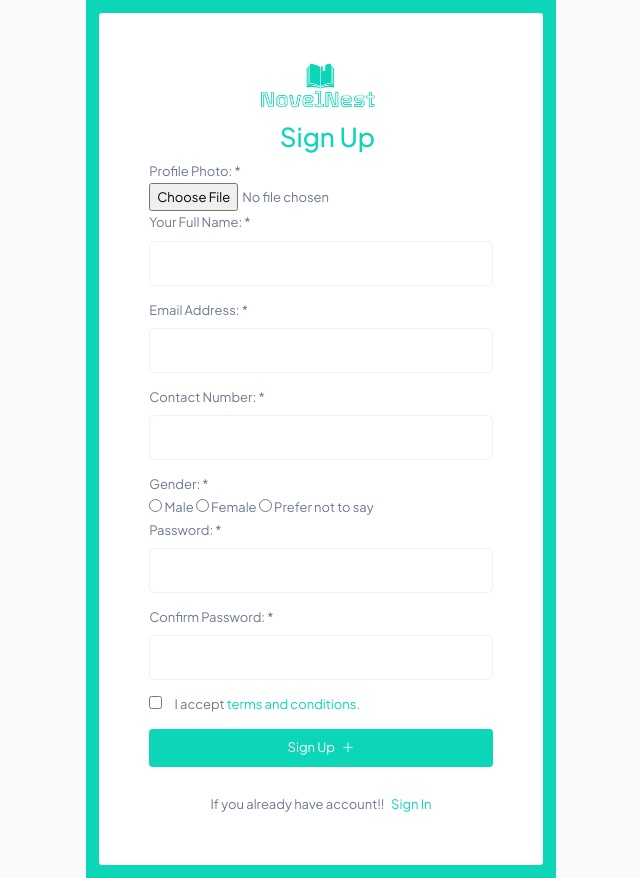
After one commit to husainamaccawala/NovelNest, a PHP site: page /view/signup/signup.php in a window 1280 px wide. The commit adds this page. Shown: the whole page, without its empty margins (319-959 px from the left). Run offline with PHP 8.4, Linux system fonts and the light colour scheme.

Commit message:
add signup form

```diff
--- a/controller/adminController.php
+++ b/controller/adminController.php
@@ -1,4 +1,5 @@
 <?php
+
 session_start();
 require_once('../config/db.php');
 require_once('../model/adminClass.php');
--- a/view/admin/adminSigninForm.php
+++ b/view/admin/adminSigninForm.php
@@ -125,8 +125,7 @@ $baseUrl = '/NovelNest';
                   </a>
                 </div>
                 <h1 class="text-primary reset-pw fw-900 d-flex ms-1 justify-content-center">Sign In</h1>
-                <p class="text-center mb-4 auth-desc">Enter your email address and password to access admin
-                  panel.</p>
+                <p class="text-center mb-4 auth-desc">Enter your email address and password for access.</p>
                   <div id="message"></div>
                   <form id="admin-login-form">
                 <div class="mb-3">
--- /dev/null
+++ b/view/signup/signup.php
@@ -0,0 +1,212 @@
+<?php
+$baseUrl = '/NovelNest';
+?>
+
+
+<!doctype html>
+<html lang="en" data-bs-theme="light" class="theme-fs-sm" dir="ltr">
+
+
+<!-- Mirrored from templates.iqonic.design/booksto-dist/html/auth/sign-in.html by HTTrack Website Copier/3.x [XR&CO'2014], Tue, 10 Dec 2024 11:53:11 GMT -->
+
+<head>
+    <meta charset="UTF-8">
+    <meta name="viewport" content="width=device-width, initial-scale=1.0">
+    <title>Signup Page</title>
+    <script src="https://code.jquery.com/jquery-3.6.0.min.js"></script>
+    <meta name="description"
+        content="Booksto is a revolutionary Bootstrap Admin Dashboard Template and UI Components Library. The Admin Dashboard Template and UI Component features 8 modules.">
+    <meta name="keywords"
+        content="premium, admin, dashboard, template, bootstrap 5, clean ui, Booksto, admin dashboard,responsive dashboard, optimized dashboard, simple auth">
+    <meta name="author" content="Iqonic Design">
+    <meta name="DC.title" content="Booksto Simple | Clinic And Patient Management Dashboard">
+    <!-- Config Options -->
+    <meta name="setting_options" content='{&quot;saveLocal&quot;:&quot;sessionStorage&quot;,&quot;storeKey&quot;:&quot;booksto&quot;,&quot;setting&quot;:{&quot;app_name&quot;:{&quot;value&quot;:&quot;Booksto&quot;},&quot;theme_scheme_direction&quot;:{&quot;value&quot;:&quot;ltr&quot;},&quot;theme_scheme&quot;:{&quot;value&quot;:&quot;light&quot;},&quot;theme_style_appearance&quot;:{&quot;value&quot;:[&quot;theme-default&quot;]},&quot;theme_color&quot;:{&quot;value&quot;:&quot;default&quot;},&quot;theme_transition&quot;:{&quot;value&quot;:&quot;theme-with-animation&quot;},&quot;theme_font_size&quot;:{&quot;value&quot;:&quot;theme-fs-md&quot;},&quot;page_layout&quot;:{&quot;value&quot;:&quot;container-fluid&quot;},&quot;header_navbar&quot;:{&quot;value&quot;:&quot;default&quot;},&quot;header_banner&quot;:{&quot;value&quot;:&quot;default&quot;},&quot;sidebar_color&quot;:{&quot;value&quot;:&quot;sidebar-white&quot;},&quot;card_color&quot;:{&quot;value&quot;:&quot;card-default&quot;},&quot;sidebar_type&quot;:{&quot;value&quot;:[]},&quot;sidebar_menu_style&quot;:{&quot;value&quot;:&quot;text-hover&quot;},&quot;footer&quot;:{&quot;value&quot;:&quot;default&quot;},&quot;body_font_family&quot;:{&quot;value&quot;:null},&quot;heading_font_family&quot;:{&quot;value&quot;:null}}}'>
+    <!-- Google Font Api KEY-->
+    <meta name="google_font_api" content="AIzaSyBG58yNdAjc20_8jAvLNSVi9E4Xhwjau_k">
+    <!-- Favicon -->
+    <link rel="shortcut icon" href="<?= $baseUrl ?>/assets/images/logo-mini.png" />
+
+    <!-- Library / Plugin Css Build -->
+    <link rel="stylesheet" href="<?= $baseUrl ?>/assets/css/core/libs.min.css" />
+
+    <!-- flaticon css -->
+    <link rel="stylesheet" href="<?= $baseUrl ?>/assets/vendor/flaticon/css/flaticon.css" />
+
+    <!-- font-awesome css -->
+    <link rel="stylesheet" href="<?= $baseUrl ?>/assets/vendor/font-awesome/css/font-awesome.min.css" />
+
+
+    <!-- booksto Design System Css -->
+    <link rel="stylesheet" href="<?= $baseUrl ?>/assets/css/booksto.min5438.css?v=1.2.0" />
+
+    <!-- Custom Css -->
+    <link rel="stylesheet" href="<?= $baseUrl ?>/assets/css/custom.min5438.css?v=1.2.0" />
+
+    <!-- RTL Css -->
+    <link rel="stylesheet" href="<?= $baseUrl ?>/assets/css/rtl.min5438.css?v=1.2.0" />
+
+    <!-- Customizer Css -->
+    <link rel="stylesheet" href="<?= $baseUrl ?>/assets/css/customizer.min5438.css?v=1.2.0" />
+
+    <!-- Google Font -->
+    <link rel="preconnect" href="https://fonts.googleapis.com/">
+    <link rel="preconnect" href="https://fonts.gstatic.com/" crossorigin>
+
+
+    <link href="https://fonts.googleapis.com/css2?family=Plus+Jakarta+Sans:wght@200;300;400;500;600;700;800&amp;display=swap"
+        rel="stylesheet">
+
+
+    <link rel="stylesheet" href="<?= $baseUrl ?>/assets/vendor/remixicon/fonts/remixicon.css" />
+
+    <link rel="stylesheet" href="<?= $baseUrl ?>/assets/vendor/dripicons/webfont/webfont.css" />
+
+    <link rel="stylesheet" href="<?= $baseUrl ?>/assets/vendor/ionicons/css/ionicons.min.css" />
+
+    <link rel="stylesheet" href="<?= $baseUrl ?>/assets/vendor/line-awesome/css/line-awesome.min.css" />
+
+    <!-- Phosphor icons  -->
+    <link rel="stylesheet" href="<?= $baseUrl ?>/assets/vendor/phosphor-icons/Fonts/regular/style.css">
+    </link>
+    <link rel="stylesheet" href="<?= $baseUrl ?>/assets/vendor/phosphor-icons/Fonts/duotone/style.css">
+    </link>
+    <link rel="stylesheet" href="<?= $baseUrl ?>/assets/vendor/phosphor-icons/Fonts/fill/style.css">
+    </link>
+    <!--  <script src="/NovelNest/assets/js/ajax/admin.js"></script>  -->
+    <script src="../../assets/js/ajax/admin.js"></script>
+    <script>
+        (function() {
+            const savedTheme = sessionStorage.getItem('booksto');
+
+            if (savedTheme) {
+                const settings = JSON.parse(savedTheme);
+                const themeScheme = settings.setting.theme_scheme.value;
+                document.documentElement.setAttribute('data-bs-theme', themeScheme);
+            }
+        })();
+    </script>
+</head>
+
+<body class=" ">
+
+    <!-- <div id="loading">
+    <div class="loader simple-loader">
+      <div class="loader-body">
+        <img src="/assets/images/loader.gif" alt="loader" class="light-loader img-fluid " width="200">
+      </div>
+    </div>
+  </div> -->
+
+    <div class="wrapper">
+
+        <div class="login-content" >
+            <div class="container">
+                <div class="row d-flex align-items-center justify-content-center vh-100 w-100 m-0">
+                    <div class="col-lg-5 col-md-12 align-self-center bg-primary py-3">
+                        <div class="card p-0 mb-0">
+                            <div class="card-body auth-card">
+                                <div class="logo-img">
+                                    <div class="logo-img">
+                                        <a href="../index-2.html" class="navbar-brand d-flex align-items-center mb-2 justify-content-center">
+                                            <!--Logo start-->
+                                            <div class="logo-main auth-logo">
+
+                                                <img class="logo-normal  "
+                                                    src="<?= $baseUrl ?>/assets/images/logo.png" height="30" alt="logo">
+
+                                            </div>
+                                            <!--logo End-->
+                                        </a>
+                                    </div>
+                                    <h1 class="text-primary reset-pw fw-900 d-flex ms-3 justify-content-center">Sign Up</h1>
+                                    <form method="POST" action="" enctype="multipart/form-data">
+                                        <div>
+                                            <label>Profile Photo: <span>*</span></label>
+                                            <input type="file" name="photo" accept="image/*" required>
+                                        </div>
+                                        <div class="custom-form-field">
+                                            <label>Your Full Name: <span>*</span></label>
+                                            <input type="text" name="user-name" class="form-control mb-3 mt-2" required>
+                                        </div>
+                                        <div class="custom-form-field">
+                                            <label>Email Address: <span>*</span></label>
+                                            <input type="email" name="email" class="form-control mb-3 mt-2" required>
+                                        </div>
+                                        <div class="custom-form-field">
+                                            <label>Contact Number: <span>*</span></label>
+                                            <input type="tel" name="contact" class="form-control mb-3 mt-2" required>
+                                        </div>
+                                        <div class="custom-form-field">
+                                            <label>Gender: <span>*</span></label>
+                                            <div>
+                                                <input type="radio" name="gender" value="male" required> Male
+                                                <input type="radio" name="gender" value="female" required> Female
+                                                <input type="radio" name="gender" value="other" required> Prefer not to say
+                                            </div>
+                                        </div>
+                                        <div class="custom-form-field">
+                                            <label>Password: <span>*</span></label>
+                                            <input type="password" name="password" class="form-control mb-3 mt-2" required>
+                                        </div>
+                                        <div class="custom-form-field">
+                                            <label>Confirm Password: <span>*</span></label>
+                                            <input type="password" name="confirm-password" class="form-control mb-3 mt-2" required>
+                                        </div>
+                                        <div class="custom-form-field mb-3">
+                                            <input type="checkbox" name="terms" required>
+                                            <label>I accept <a href="../extra-pages/terms-of-service.html">terms and conditions.</a></label>
+                                        </div>
+                                        <button type="submit" class="btn btn-primary w-100">
+                                            <span class="btn-inner d-flex align-items-center justify-content-center gap-2">
+                                                <span class="text-center d-inline-block align-middle width-full">Sign Up</span>
+                                                <i class="ph ph-plus custom-ph-icons"></i>
+                                            </span>
+                                        </button>
+                                    </form>
+
+                                    <div class="d-flex align-items-center mt-5 justify-content-center auth-signup">
+                                        <p class="text-center mb-0">If you already have account!!<a href="<?= $baseUrl ?>/view/admin/adminSigninForm.php"
+                                                class="ms-2">Sign In</a></p>
+                                    </div>
+                                </div>
+                            </div>
+                        </div>
+                    </div>
+                </div>
+            </div>
+
+        </div>
+    </div>
+
+    </div>
+
+    <script>
+$(document).ready(function() {
+    $("form").on("submit", function(event) {
+        event.preventDefault();
+
+        let formData = new FormData(this);
+        formData.append("action", "signup");
+
+        $.ajax({
+            url: "<?= $baseUrl ?>/controller/SignupController.php",
+            type: "POST",
+            data: formData,
+            processData: false,
+            contentType: false,
+            success: function(response) {
+                let res = JSON.parse(response);
+                alert(res.message);
+
+                if (res.status === "success") {
+                    window.location.href = res.redirect;
+                }
+            },
+            error: function(xhr, status, error) {
+                alert("An error occurred: " + error);
+            }
+        });
+    });
+});
+</script>
```
Also changed, not shown: controller/signupController.php (added, +52 -0 lines), model/SignupModel.php (added, +46 -0 lines), view/layout/header.php (+23 -11 lines), assets/images/default-avatar.jpg (added), assets/images/monogram.png (renamed from assets/images/monogram-hq.png), assets/images/uploads/09.jpg (added), assets/images/uploads/Welcome4.jpg (added), 1 other file.
